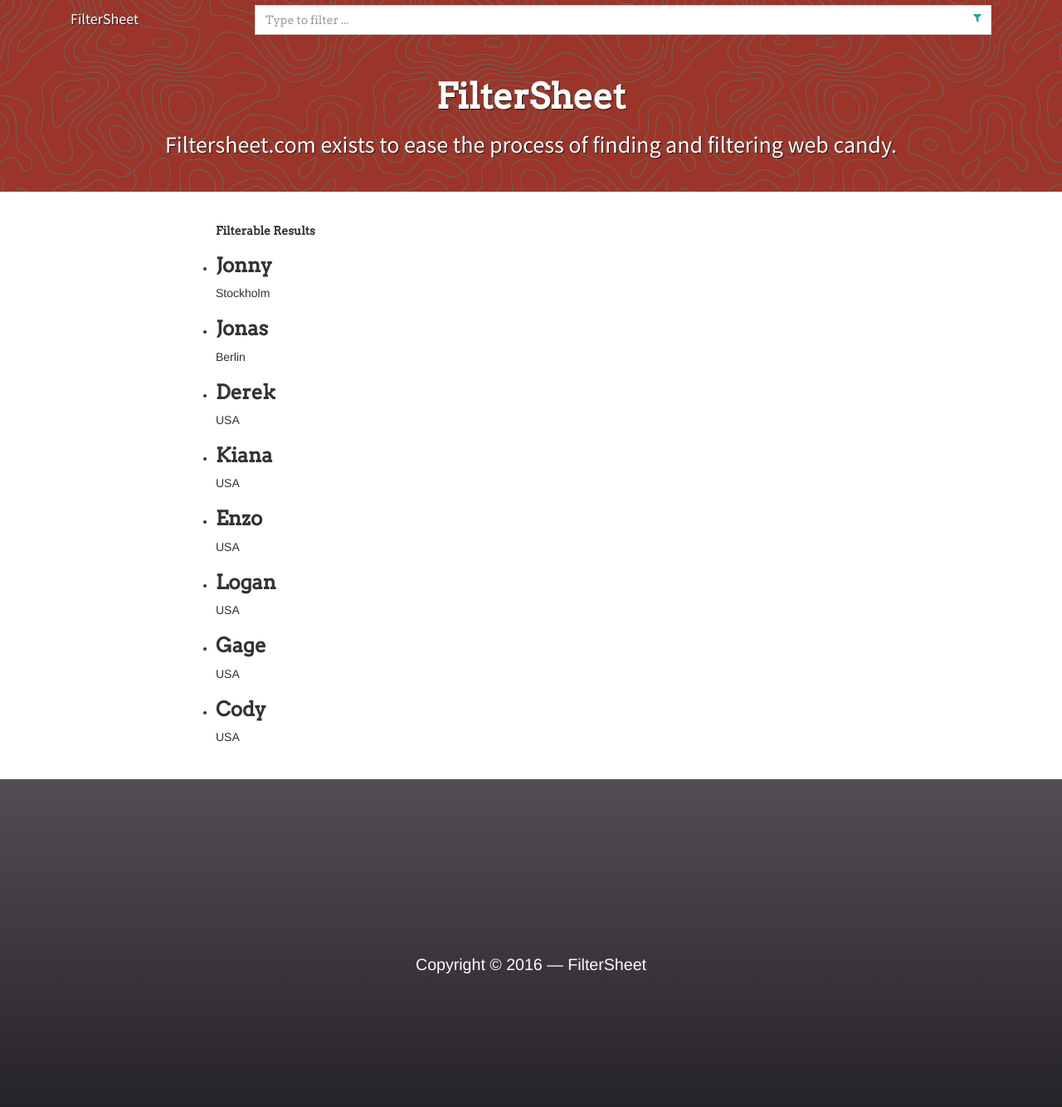
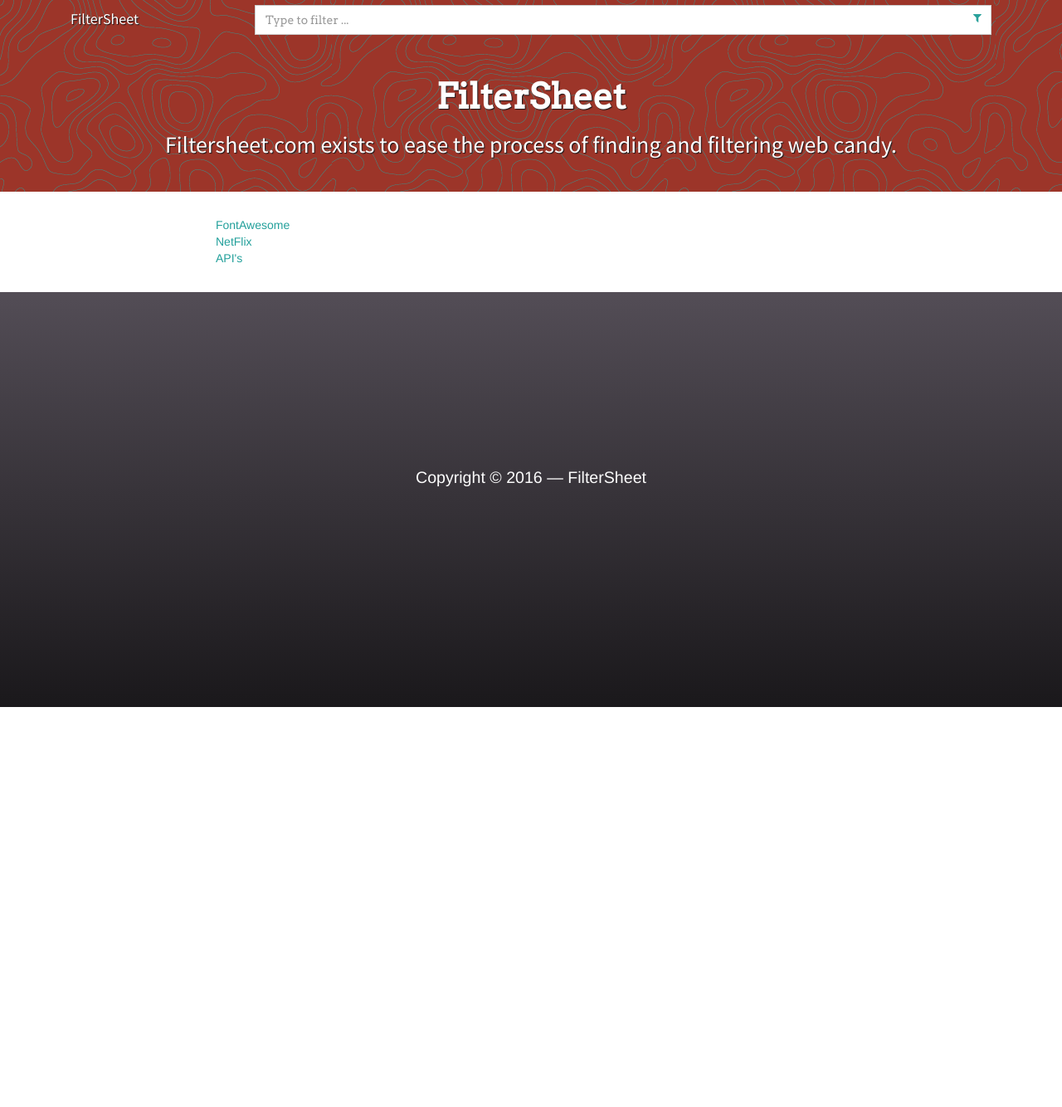
Before and after one commit to filtersheet/filtersheet.github.io, a Jekyll site: the page built from index2.html, in a window 1280 px wide and 1400 px high. Shown: the top 1334 px of the window at 83% size. Built offline with Jekyll 4.4.1, drawn with Linux system fonts in a browser that asks for light colours; comment, search, counter and statistics services are not loaded.

Commit message:
edit/html - Change how the sheet data is iterated

```diff
--- a/index2.html
+++ b/index2.html
@@ -20,41 +20,12 @@ subnavigation: "false"
 <section>
     <div class="container-narrow horizontal-padding-medium">
         <div class="row">
-        <h5>Filterable Results</h5>
-            <ul class="list">
-                <li>
-                    <h3 class="name">Jonny</h3>
-                    <p class="city">Stockholm</p>
-                </li>
-                <li>
-                    <h3 class="name">Jonas</h3>
-                    <p class="city">Berlin</p>
-                </li>
-                <li>
-                    <h3 class="name">Derek</h3>
-                    <p class="city">USA</p>
-                </li>
-                <li>
-                    <h3 class="name">Kiana</h3>
-                    <p class="city">USA</p>
-                </li>
-                <li>
-                    <h3 class="name">Enzo</h3>
-                    <p class="city">USA</p>
-                </li>
-                <li>
-                    <h3 class="name">Logan</h3>
-                    <p class="city">USA</p>
-                </li>
-                <li>
-                    <h3 class="name">Gage</h3>
-                    <p class="city">USA</p>
-                </li>
-                <li>
-                    <h3 class="name">Cody</h3>
-                    <p class="city">USA</p>
-                </li>
-            </ul>
+
+            {% for sheet in site.data.sheets %}
+            <div class="sheet">
+            <a href="{{ sheet.url }}" class="sheet sheets-row">{{ sheet.title }}<span class="hidden"> ({{ sheet.meta }})</span></a>
+            </div><!-- /.sheet -->
+            {% endfor %}
 
         <div><!-- /.row -->
     </div><!-- /.container -->
```
